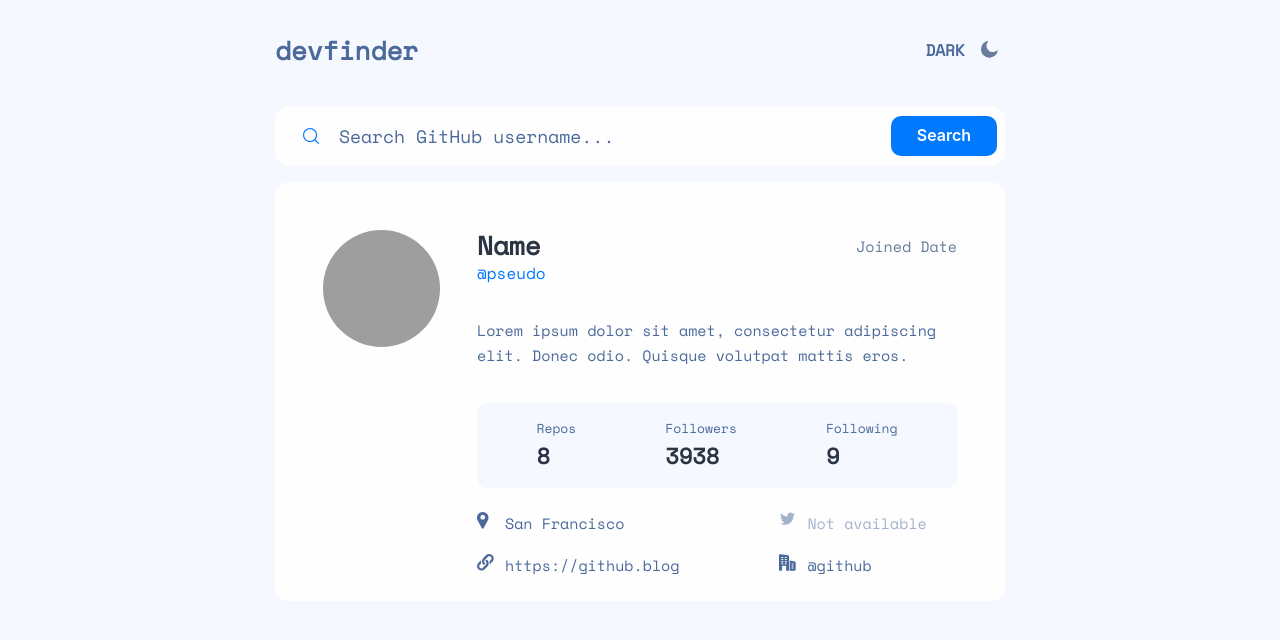
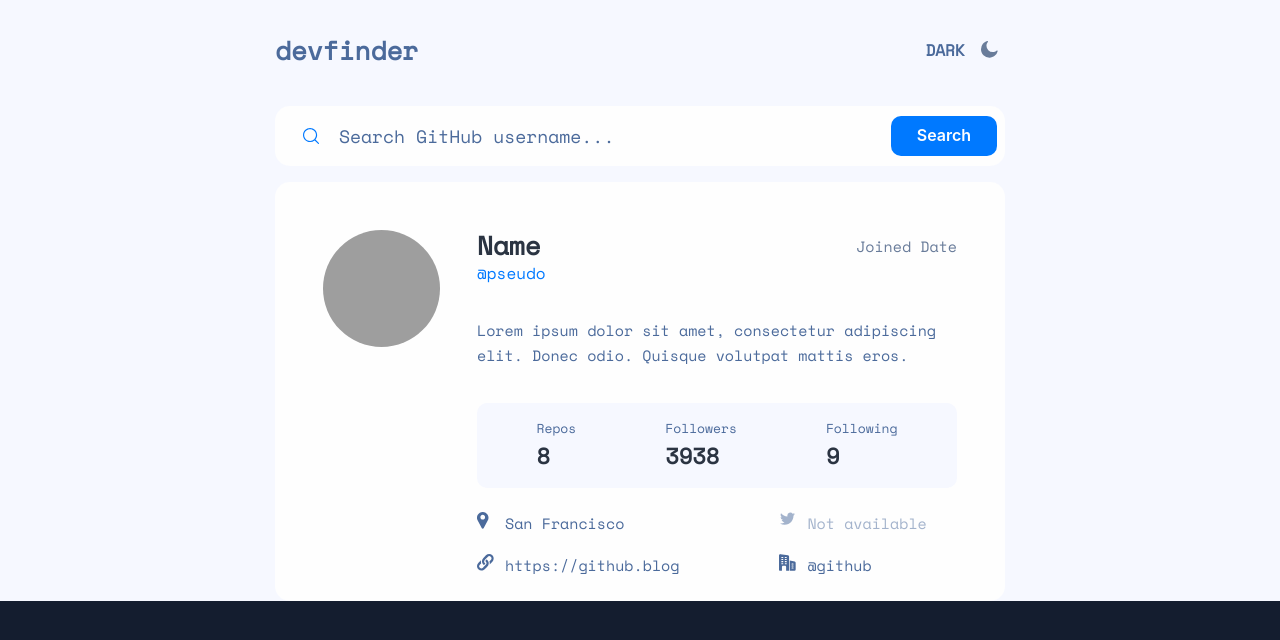
Before and after one commit to dreyzu/devfinder, a React (Vite) app: page / in a window 1280 px wide. Shown: the top 640 px of the page. Built offline with nearby package versions, Linux system fonts and the light colour scheme; grey boxes are pictures that could not be loaded.

Commit message:
change height to min-height

```diff
--- a/src/components/Homepage.tsx
+++ b/src/components/Homepage.tsx
@@ -10,10 +10,9 @@ export const HomePage = () => {
         <Flex
             direction="column"
             alignItems="center"
-            justifyContent="flex-start"
-            background={useColorModeValue("grey-white", "marine-blue")}
-            h="100vh"
+            bg={useColorModeValue("grey-white", "marine-blue")}
             w="100%"
+            minHeight="100%"
         >
             <Header />
             <SearchBar />
```
